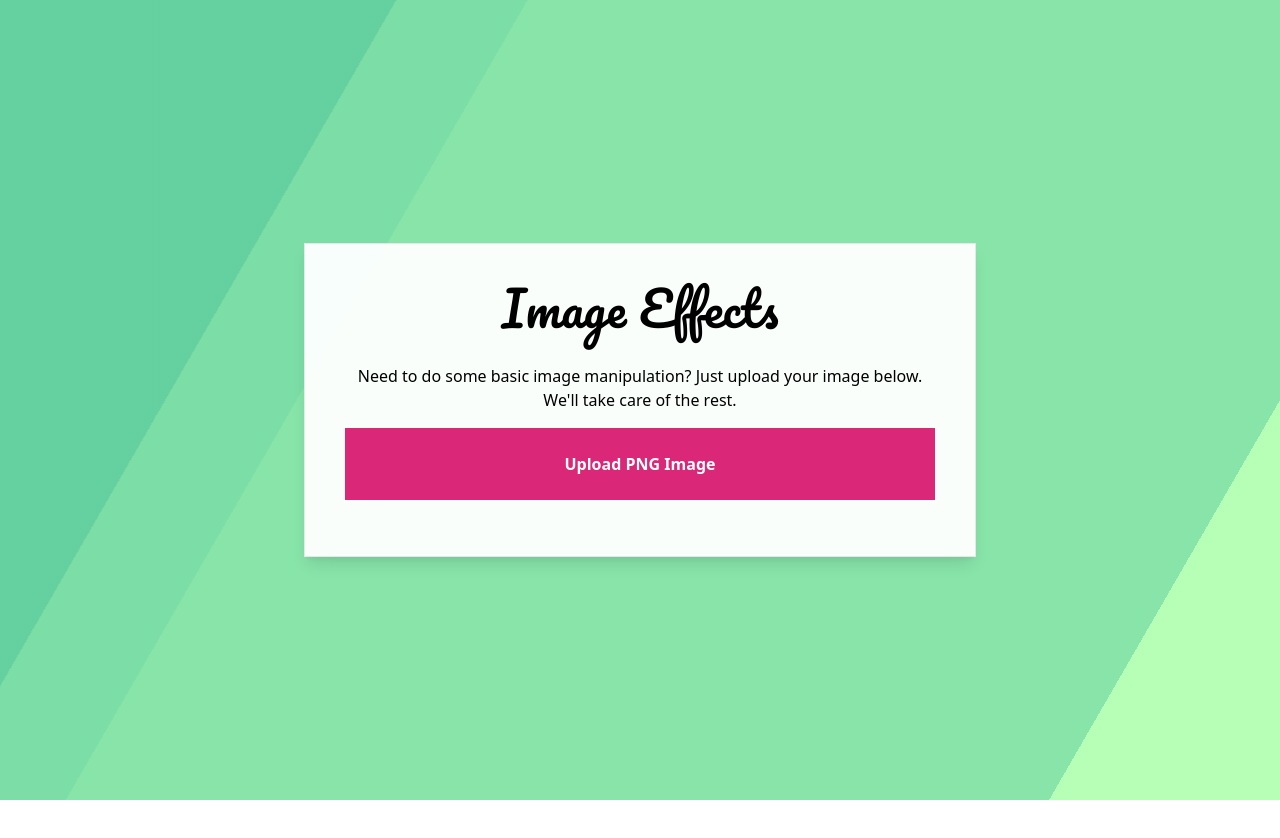
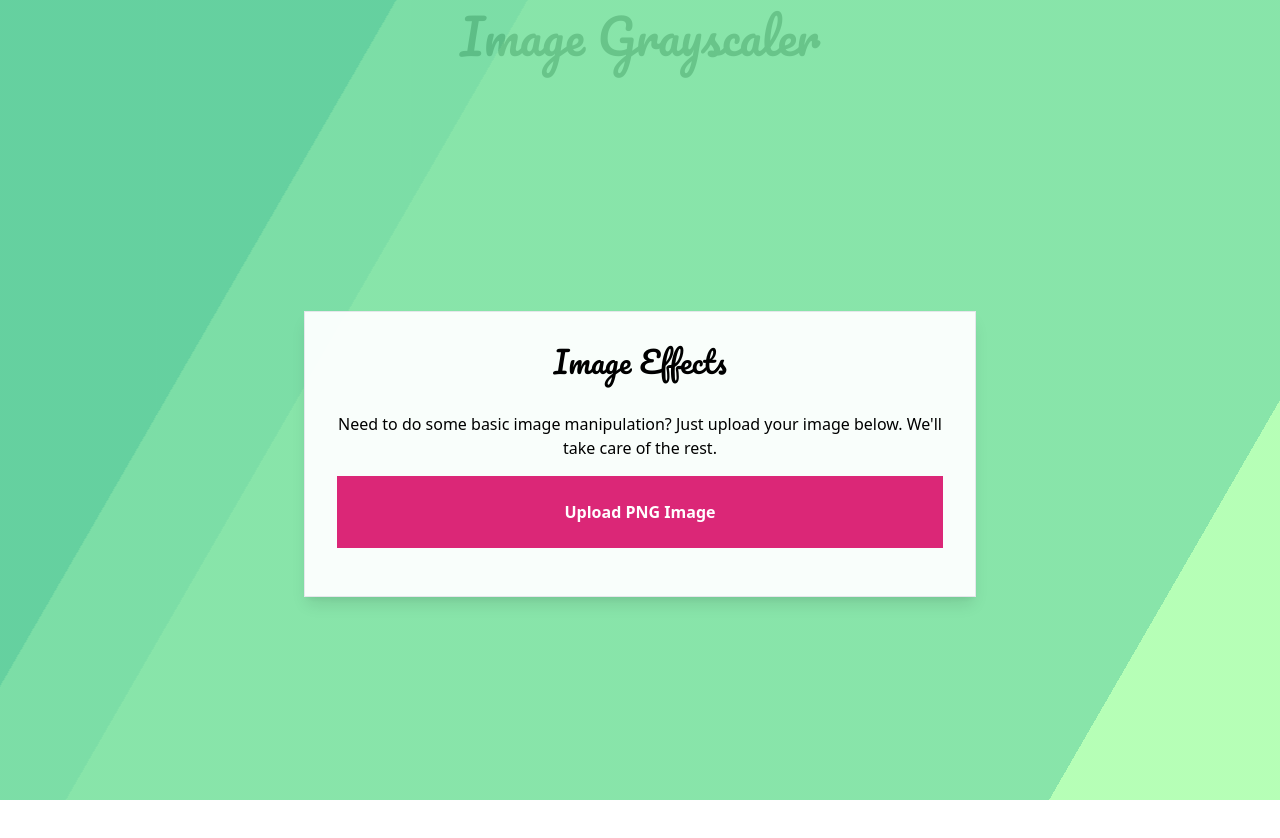
Before and after one commit to ivioje/Image-Grayer, a website built with webpack: page public/index.html in a window 1280 px wide. Before the commit the page ends 800 px from the top, so only its background shows below. Built offline with nearby package versions, Linux system fonts and the light colour scheme.

Commit message:
image grayer files

```diff
--- a/public/index.html
+++ b/public/index.html
@@ -1,5 +1,6 @@
 <!DOCTYPE html>
 <html>
+
 <head>
   <meta charset="utf-8">
   <title>Image Effects</title>
@@ -18,42 +19,51 @@
     }
 
     .bg:nth-child(2) {
-        animation-direction:alternate-reverse;
-        animation-duration:4s;
+      animation-direction: alternate-reverse;
+      animation-duration: 4s;
     }
 
     .bg:nth-child(3) {
-        animation-duration:5s;
+      animation-duration: 5s;
     }
 
     @keyframes slide {
       0% {
-          transform:translateX(-25%);
+        transform: translateX(-25%);
       }
+
       100% {
-          transform:translateX(25%);
+        transform: translateX(25%);
       }
     }
   </style>
 </head>
+
 <body>
   <div class="bg fixed inset-y-0 -inset-x-2/4 opacity-50 z-0 bg-gradient-to-r from-yellow-400 to-pink-500"></div>
   <div class="bg fixed inset-y-0 -inset-x-2/4 opacity-50 z-0 bg-gradient-to-r from-yellow-400 to-pink-500"></div>
   <div class="bg fixed inset-y-0 -inset-x-2/4 opacity-50 z-0 bg-gradient-to-r from-yellow-400 to-pink-500"></div>
-    <div class="flex items-center justify-center h-screen relative z-100">
+  <div class="text-center mt-3">
+    <h1 class="text-5xl">Image Grayscaler</h1>
+  </div>
 
-      <div class="bg-white bg-opacity-95 border shadow-lg p-10 text-center max-w-2xl">
-        <h1 class="text-5xl mb-8">Image Effects</h1>
-        <p class="mb-4">Need to do some basic image manipulation? Just upload your image below. We'll take care of the rest.</p>
+  <div class="flex items-center justify-center flex-col h-screen relative z-100">
+    <div class="bg-white bg-opacity-95 border shadow-lg p-8 text-center max-w-2xl">
+      <h1 class="text-3xl mb-8">Image Effects</h1>
+      <p class="mb-4">Need to do some basic image manipulation? Just upload your image below. We'll take care of the
+        rest.</p>
       <label class="bg-pink-600	text-white w-full p-6 block cursor-pointer font-bold mb-4">
         <!-- File Input -->
         <input type="file" id="upload" accept=".png" class="hidden">
         Upload PNG Image
       </label>
+    </div>
+    <div class="mt-3">
       <!-- Image -->
       <img id="new-img" class="w-auto mx-auto">
     </div>
 
   </div>
 </body>
+
 </html>
```
Lines whose indentation alone changed are shown as unchanged.
